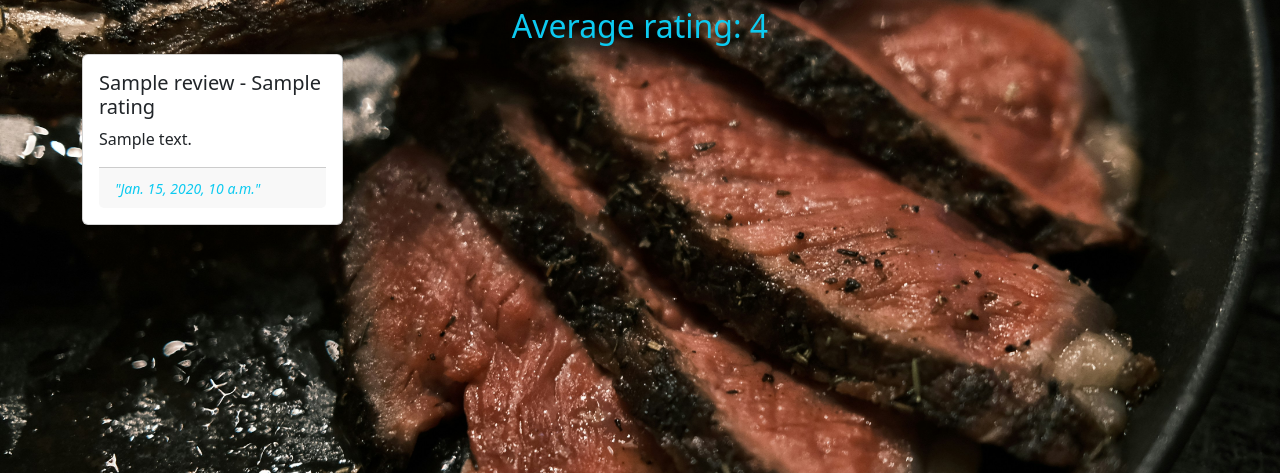
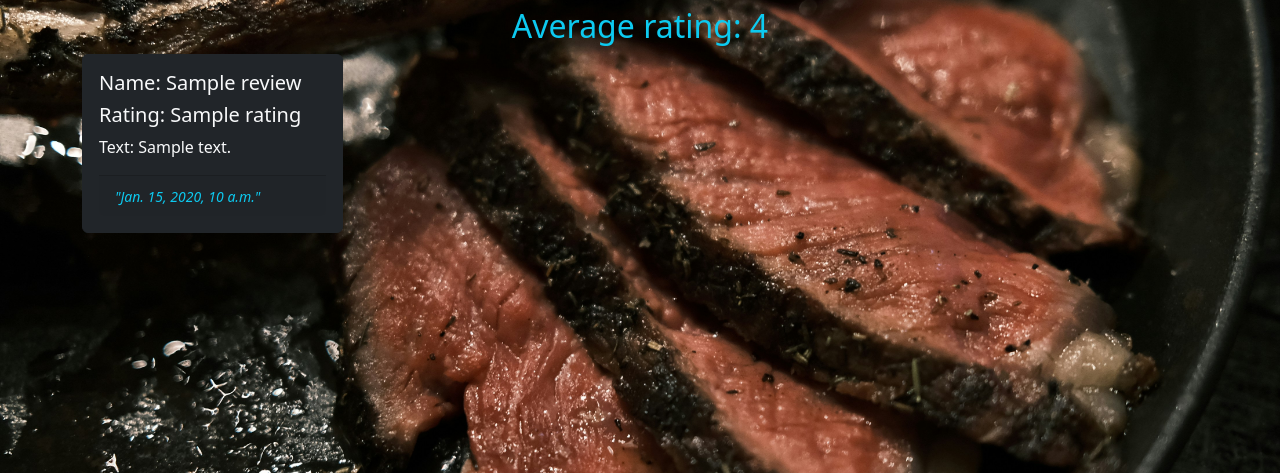
Before and after one commit to Lampa97/Restaurant-webapp, a Django app: template restaurant/templates/restaurant/admin/review_list.html in a window 1280 px wide. Shown: the part 165-638 px from the top of the page. Run offline with Django 5.2, Linux system fonts and the light colour scheme; the template is opened without the code that fills it: most values are stand-ins (such as "Sample title", 1, 10 or a date in 2020); some libraries are stand-ins or nearby versions.

Commit message:
changed cards color

```diff
--- a/reservation/templates/reservation/admin/reservation_list.html
+++ b/reservation/templates/reservation/admin/reservation_list.html
@@ -15,7 +15,7 @@
     {% for reservation in reservations %}
 
     <div class="col">
-        <div class="card">
+        <div class="card border-dark bg-dark text-light">
             <div class="card-body">
                 <h5 class="card-title">{{ reservation.table }}</h5>
                 <p class="card-text">Name: {{ reservation.user_name }}</p>
--- a/reservation/templates/reservation/admin/table_list.html
+++ b/reservation/templates/reservation/admin/table_list.html
@@ -15,7 +15,7 @@
     {% for table in tables %}
 
     <div class="col">
-        <div class="card">
+        <div class="card border-dark bg-dark text-light">
             <div class="card-body">
                 <h5 class="card-title">Table №{{ table.number }}</h5>
                 <p class="card-text">Capacity: {{ table.capacity }} persons</p>
--- a/restaurant/templates/restaurant/admin/personnel_list.html
+++ b/restaurant/templates/restaurant/admin/personnel_list.html
@@ -15,7 +15,7 @@
     {% for member in personnel %}
 
     <div class="col">
-        <div class="card">
+        <div class="card border-dark bg-dark text-light">
             <img src="{{ member.photo | media_filter }}" class="card-img-top" alt="{{ member.name }}">
             <div class="card-body">
                 <h5 class="card-title">{{ member.name }}</h5>
--- a/restaurant/templates/restaurant/admin/review_list.html
+++ b/restaurant/templates/restaurant/admin/review_list.html
@@ -13,10 +13,11 @@
     {% for review in reviews %}
 
     <div class="col">
-        <div class="card">
+        <div class="card border-dark bg-dark text-light">
             <div class="card-body">
-                <h5 class="card-title">{{ review.name }} - {{ review.rating }}</h5>
-                <p class="card-text">{{ review.review_text }}</p>
+                <h5 class="card-title">Name: {{ review.name }}</h5>
+                <h5 class="card-text">Rating: {{ review.rating }}</h5>
+                <p class="card-text">Text: {{ review.review_text }}</p>
                 <div class="card-footer">
                     <small class="text-body-light fst-italic text-info">"{{ review.date }}"</small>
                 </div>
--- a/restaurant/templates/restaurant/admin/service_list.html
+++ b/restaurant/templates/restaurant/admin/service_list.html
@@ -15,7 +15,7 @@
     {% for service in services %}
 
     <div class="col">
-        <div class="card">
+        <div class="card border-dark bg-dark text-light">
             <img src="{{ service.image | media_filter }}" class="card-img-top" alt="{{ service.name }}">
             <div class="card-body">
                 <h5 class="card-title">{{ service.name }}</h5>
--- a/services/templates/services/admin/meal_category_list.html
+++ b/services/templates/services/admin/meal_category_list.html
@@ -15,7 +15,7 @@
     {% for category in categories %}
 
     <div class="col">
-        <div class="card">
+        <div class="card border-dark bg-dark text-light">
             <img src="{{ category.image | media_filter }}" class="card-img-top" alt="{{ category.name }}">
             <div class="card-body">
                 <h5 class="card-title">{{ category.name }}</h5>
--- a/services/templates/services/admin/meal_list.html
+++ b/services/templates/services/admin/meal_list.html
@@ -12,7 +12,7 @@
 <div class="row row-cols-1 row-cols-md-4 g-4">
     {% for meal in meals %}
     <div class="col d-flex align-items-stretch">
-        <div class="card mb-3 border-dark ">
+        <div class="card mb-3 border-dark bg-dark text-light ">
             <img src="{{ meal.image | media_filter }}" class="card-img-top" alt="{{ meal.name }}">
             <div class="card-body bg-dark">
                 <h3 class="card-title text-center text-warning fst-italic">{{ meal.name }}</h3>
--- a/users/templates/users/admin/users_list.html
+++ b/users/templates/users/admin/users_list.html
@@ -10,7 +10,7 @@
     {% for user in users %}
 
     <div class="col">
-        <div class="card">
+        <div class="card border-dark bg-dark text-light">
             <div class="card-body">
                 <h5 class="card-title">Full name: {{ user.full_name }}</h5>
                 <p class="card-text">Email: {{ user.email }}</p>
```
Also changed, not shown: users/templates/users/admin/admin_panel.html (+7 -7 lines).
